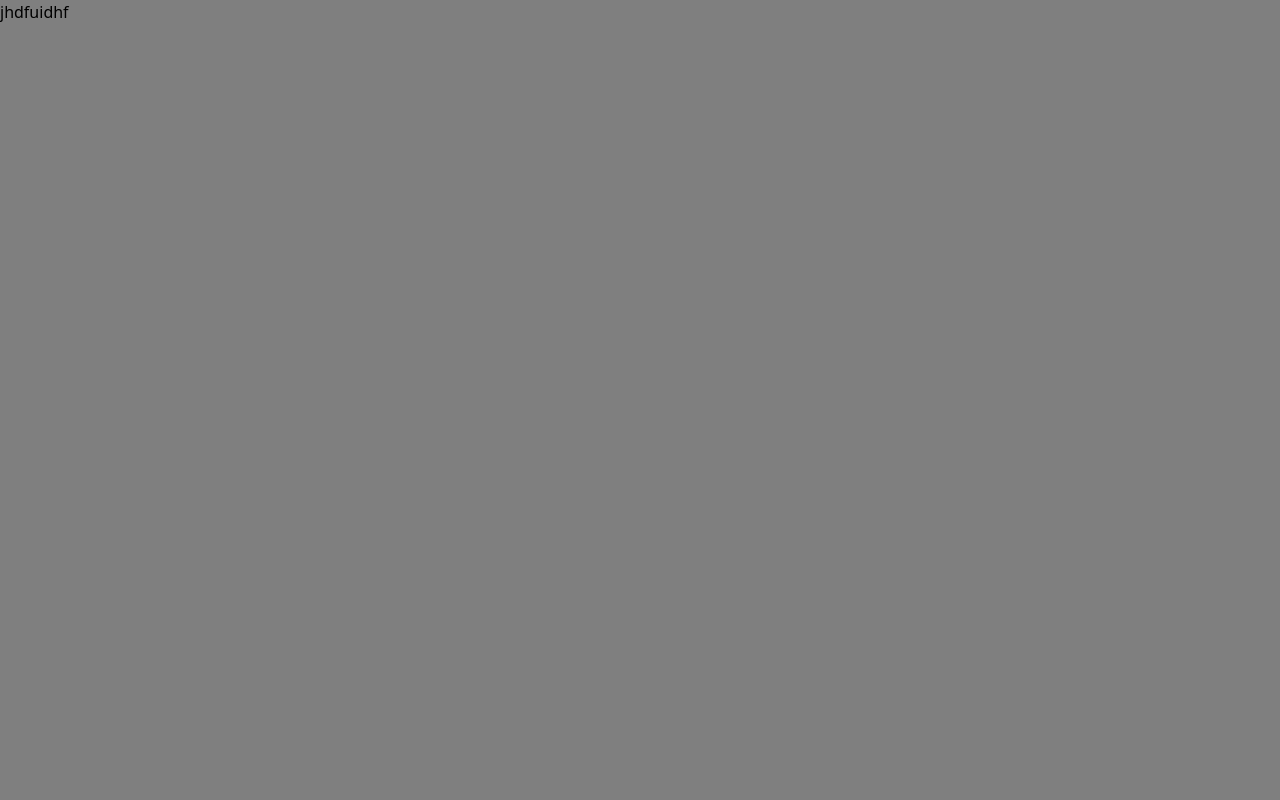
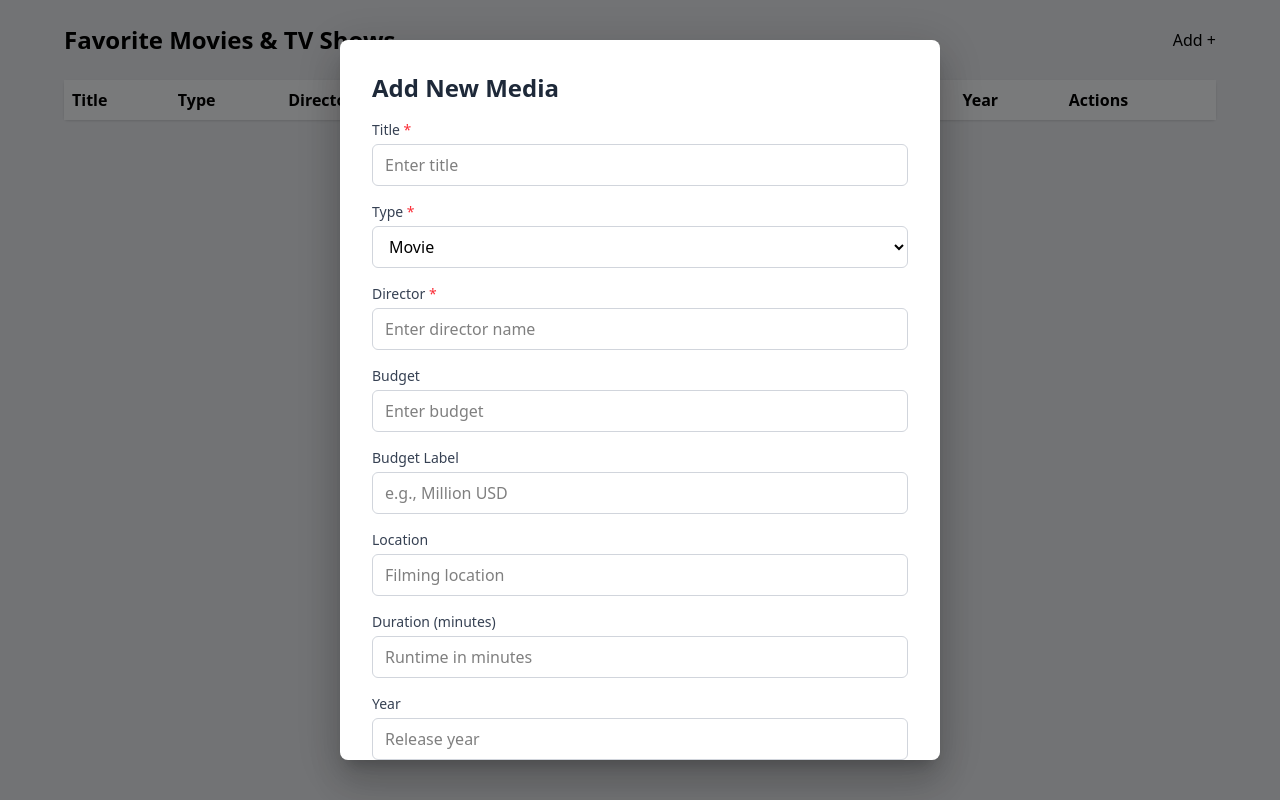
Before and after one commit to Mehulposh/Favorite-Movies-TV-Shows-Web-Application, a React (Vite) app in the folder client/: page / in a window 1280 px wide. Both pictures are taken after a click on the button "Add +". Built offline with nearby package versions, Linux system fonts and the light colour scheme; no server answers.

Commit message:
added form for adding new media and modal for opening form

```diff
--- a/client/package.json
+++ b/client/package.json
@@ -14,13 +14,17 @@
     "@emotion/styled": "^11.14.1",
     "@mui/material": "^7.3.4",
     "@tailwindcss/vite": "^4.1.16",
+    "@tanstack/react-query": "^5.90.5",
     "axios": "^1.13.0",
     "react": "^19.1.1",
     "react-dom": "^19.1.1",
-    "tailwindcss": "^4.1.16"
+    "react-hook-form": "^7.65.0",
+    "tailwindcss": "^4.1.16",
+    "zod": "^4.1.12"
   },
   "devDependencies": {
     "@eslint/js": "^9.36.0",
+    "@hookform/resolvers": "^5.2.2",
     "@types/node": "^24.6.0",
     "@types/react": "^19.1.16",
     "@types/react-dom": "^19.1.9",
--- a/client/src/App.tsx
+++ b/client/src/App.tsx
@@ -1,6 +1,23 @@
-import React,{useState} from 'react'
-import  Modal  from '@mui/material/Modal';
+import {useState} from 'react'
+import { Modal, Box } from "@mui/material"
 import MediaTable from './components/MediaTable';
+import { MediaForm } from './components/MediaForm';
+
+// Modal styling
+const modalStyle = {
+  position: "absolute" as "absolute",
+  top: "50%",
+  left: "50%",
+  transform: "translate(-50%, -50%)",
+  width: { xs: "90%", sm: 500, md: 600 },
+  maxHeight: "90vh",
+  overflow: "auto",
+  bgcolor: "background.paper",
+  borderRadius: 2,
+  boxShadow: 24,
+  p: 4
+};
+
 
 const App = () => {
   const [open, setOpen] = useState(false);
@@ -16,10 +33,12 @@ const App = () => {
         <Modal
           open={open}
           onClose={handleClose}
-          className='bg-white'
+
         >
 
-          <p>jhdfuidhf</p>
+         <Box sx={modalStyle}>
+          <MediaForm onClose={handleClose}/>
+         </Box>
         </Modal>
       </header>
 
--- a/client/src/components/MediaForm.tsx
+++ b/client/src/components/MediaForm.tsx
@@ -0,0 +1,223 @@
+import { useForm } from "react-hook-form";
+import { zodResolver } from "@hookform/resolvers/zod";
+import { z } from "zod";
+import { useCreateMedia, useUpdateMedia } from "../hooks/MediaHooks";
+
+const mediaSchema = z.object({
+  title: z.string().min(1, "Title is required"),
+  type: z.enum(["MOVIE", "TV_SHOW"]),
+  director: z.string().min(1, "Director is required"),
+  budget: z.number().optional(),
+  budgetLabel: z.string().optional(),
+  location: z.string().optional(),
+  durationMin: z.number().int().positive().optional(),
+  year: z.string().optional(),
+  notes: z.string().optional(),
+  posterUrl: z.string().url("Must be a valid URL").optional().or(z.literal(""))
+});
+
+type MediaFormValues = z.infer<typeof mediaSchema>;
+
+// Extended type to include id for editing
+interface MediaFormProps {
+  defaultValues?: Partial<MediaFormValues> & { id?: number };
+  onClose?: () => void;
+}
+
+export function MediaForm({ defaultValues, onClose }: MediaFormProps) {
+  const createMutation = useCreateMedia();
+  const updateMutation = useUpdateMedia();
+
+  const { register, handleSubmit, formState: { errors } } = useForm<MediaFormValues>({
+    resolver: zodResolver(mediaSchema),
+    defaultValues
+  });
+
+  const onSubmit = (data: MediaFormValues) => {
+    if (defaultValues?.id) {
+      updateMutation.mutate({ id: defaultValues.id, data });
+    } else {
+      createMutation.mutate(data);
+    }
+    onClose?.();
+  };
+
+  return (
+    <form onSubmit={handleSubmit(onSubmit)} className="space-y-4">
+      <h2 className="text-2xl font-bold text-gray-800 mb-4">
+        {defaultValues?.id ? "Edit Media" : "Add New Media"}
+      </h2>
+
+      {/* Title */}
+      <div>
+        <label className="block text-sm font-medium text-gray-700 mb-1">
+          Title <span className="text-red-500">*</span>
+        </label>
+        <input
+          {...register("title")}
+          className="w-full px-3 py-2 border border-gray-300 rounded-md focus:outline-none focus:ring-2 focus:ring-blue-500"
+          placeholder="Enter title"
+        />
+        {errors.title && (
+          <p className="text-sm text-red-600 mt-1">{errors.title.message}</p>
+        )}
+      </div>
+
+      {/* Type */}
+      <div>
+        <label className="block text-sm font-medium text-gray-700 mb-1">
+          Type <span className="text-red-500">*</span>
+        </label>
+        <select
+          {...register("type")}
+          className="w-full px-3 py-2 border border-gray-300 rounded-md focus:outline-none focus:ring-2 focus:ring-blue-500"
+        >
+          <option value="MOVIE">Movie</option>
+          <option value="TV_SHOW">TV Show</option>
+        </select>
+        {errors.type && (
+          <p className="text-sm text-red-600 mt-1">{errors.type.message}</p>
+        )}
+      </div>
+
+      {/* Director */}
+      <div>
+        <label className="block text-sm font-medium text-gray-700 mb-1">
+          Director <span className="text-red-500">*</span>
+        </label>
+        <input
+          {...register("director")}
+          className="w-full px-3 py-2 border border-gray-300 rounded-md focus:outline-none focus:ring-2 focus:ring-blue-500"
+          placeholder="Enter director name"
+        />
+        {errors.director && (
+          <p className="text-sm text-red-600 mt-1">{errors.director.message}</p>
+        )}
+      </div>
+
+      {/* Budget */}
+      <div>
+        <label className="block text-sm font-medium text-gray-700 mb-1">
+          Budget
+        </label>
+        <input
+          {...register("budget", { valueAsNumber: true })}
+          type="number"
+          className="w-full px-3 py-2 border border-gray-300 rounded-md focus:outline-none focus:ring-2 focus:ring-blue-500"
+          placeholder="Enter budget"
+        />
+        {errors.budget && (
+          <p className="text-sm text-red-600 mt-1">{errors.budget.message}</p>
+        )}
+      </div>
+
+      {/* Budget Label */}
+      <div>
+        <label className="block text-sm font-medium text-gray-700 mb-1">
+          Budget Label
+        </label>
+        <input
+          {...register("budgetLabel")}
+          className="w-full px-3 py-2 border border-gray-300 rounded-md focus:outline-none focus:ring-2 focus:ring-blue-500"
+          placeholder="e.g., Million USD"
+        />
+      </div>
+
+      {/* Location */}
+      <div>
+        <label className="block text-sm font-medium text-gray-700 mb-1">
+          Location
+        </label>
+        <input
+          {...register("location")}
+          className="w-full px-3 py-2 border border-gray-300 rounded-md focus:outline-none focus:ring-2 focus:ring-blue-500"
+          placeholder="Filming location"
+        />
+      </div>
+
+      {/* Duration */}
+      <div>
+        <label className="block text-sm font-medium text-gray-700 mb-1">
+          Duration (minutes)
+        </label>
+        <input
+          {...register("durationMin", { valueAsNumber: true })}
+          type="number"
+          className="w-full px-3 py-2 border border-gray-300 rounded-md focus:outline-none focus:ring-2 focus:ring-blue-500"
+          placeholder="Runtime in minutes"
+        />
+        {errors.durationMin && (
+          <p className="text-sm text-red-600 mt-1">{errors.durationMin.message}</p>
+        )}
+      </div>
+
+      {/* Year */}
+      <div>
+        <label className="block text-sm font-medium text-gray-700 mb-1">
+          Year
+        </label>
+        <input
+          {...register("year")}
+          className="w-full px-3 py-2 border border-gray-300 rounded-md focus:outline-none focus:ring-2 focus:ring-blue-500"
+          placeholder="Release year"
+        />
+      </div>
+
+      {/* Poster URL */}
+      <div>
+        <label className="block text-sm font-medium text-gray-700 mb-1">
+          Poster URL
+        </label>
+        <input
+          {...register("posterUrl")}
+          type="url"
+          className="w-full px-3 py-2 border border-gray-300 rounded-md focus:outline-none focus:ring-2 focus:ring-blue-500"
+          placeholder="https://example.com/poster.jpg"
+        />
+        {errors.posterUrl && (
+          <p className="text-sm text-red-600 mt-1">{errors.posterUrl.message}</p>
+        )}
+      </div>
+
+      {/* Notes */}
+      <div>
+        <label className="block text-sm font-medium text-gray-700 mb-1">
+          Notes
+        </label>
+        <textarea
+          {...register("notes")}
+          rows={3}
+          className="w-full px-3 py-2 border border-gray-300 rounded-md focus:outline-none focus:ring-2 focus:ring-blue-500"
+          placeholder="Additional notes..."
+        />
+      </div>
+
+      {/* Buttons */}
+      <div className="flex gap-3 pt-4">
+        <button
+          type="submit"
+          disabled={createMutation.isPending || updateMutation.isPending}
+          className="flex-1 bg-blue-600 hover:bg-blue-700 disabled:bg-blue-400 text-white font-semibold py-2 px-4 rounded-md transition-colors"
+        >
+          {(createMutation.isPending || updateMutation.isPending) ? "Saving..." : "Save"}
+        </button>
+        {onClose && (
+          <button
+            type="button"
+            onClick={onClose}
+            className="flex-1 bg-gray-300 hover:bg-gray-400 text-gray-800 font-semibold py-2 px-4 rounded-md transition-colors"
+          >
+            Cancel
+          </button>
+        )}
+      </div>
+
+      {/* Error Messages */}
+      {(createMutation.isError || updateMutation.isError) && (
+        <div className="bg-red-50 border border-red-200 text-red-700 px-4 py-3 rounded-md">
+          Failed to save media. Please try again.
+        </div>
+      )}
+    </form>
+  );
+}
```
Also changed, not shown: 1 other file (tests, documents, lock files or other folders).
